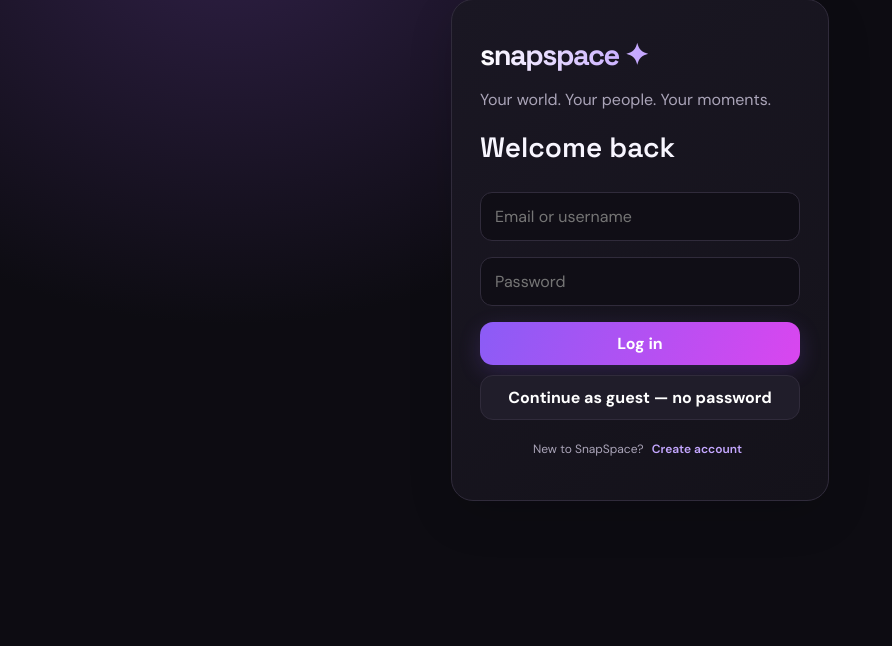
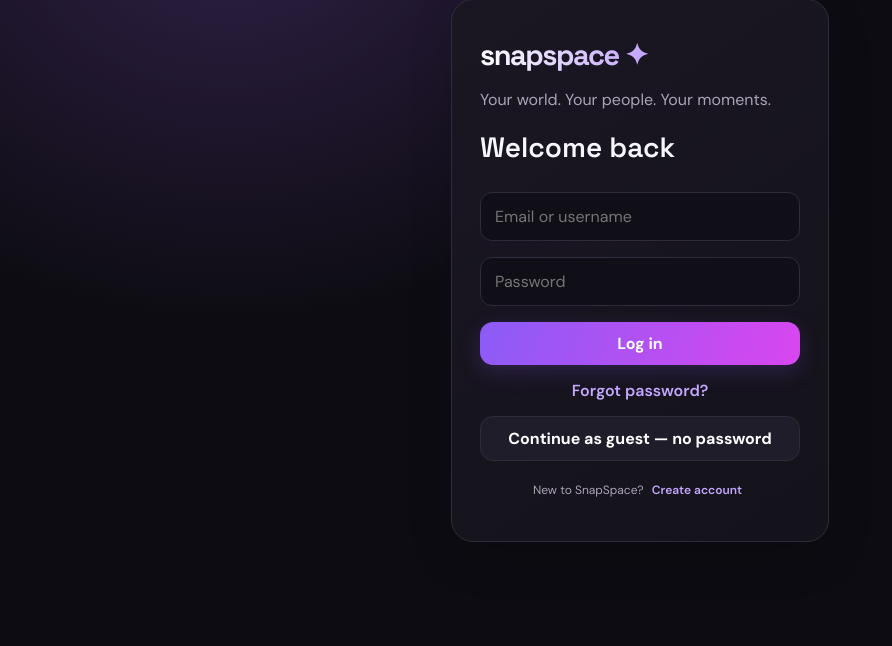
Before and after one commit to Riddhima-prog/snapspace, a Django app: page / in a window 1280 px wide. Shown: the part 91-737 px from the top of the page, without its empty margins (0-892 px from the left). Run offline with Django 5.2, Linux system fonts and the light colour scheme.

Commit message:
Add forgot password and reset UI

```diff
--- a/backend/social/templates/social/index.html
+++ b/backend/social/templates/social/index.html
@@ -10,7 +10,7 @@
 @media(max-width:700px){.shell{display:block;padding:12px 12px 85px}.sidebar{display:none}.mobile-head{display:flex;justify-content:space-between;align-items:center;padding:12px 4px}.mobile-head .brand{margin:0;font-size:25px}.topbar{margin:14px 0}.topbar h1{font-size:23px}.card{border-radius:18px}.bottom-nav{position:fixed;bottom:0;left:0;right:0;z-index:5;display:flex;justify-content:space-around;padding:10px 6px calc(10px + env(safe-area-inset-bottom));background:#14121aee;backdrop-filter:blur(18px);border-top:1px solid var(--line)}.bottom-nav button{background:none;border:0;color:var(--muted);font-size:21px}.bottom-nav button.active{color:#c4a7ff}.auth{margin:4vh auto;padding:14px}.auth-card{padding:22px}}
 </style></head>
 <body>
-<div id="authView" class="auth hidden"><div class="card auth-card"><div class="brand">snapspace ✦</div><p class="muted">Your world. Your people. Your moments.</p><h1 id="authTitle">Welcome back</h1><div id="registerFields" class="hidden"><input id="username" class="field" placeholder="Choose a username" autocomplete="username"></div><input id="email" class="field" type="text" placeholder="Email or username" autocomplete="username"><input id="password" class="field" type="password" placeholder="Password" autocomplete="current-password"><div id="authMessage"></div><button id="authSubmit" class="btn" style="width:100%;margin-top:8px">Log in</button><button id="demoLogin" class="btn secondary" style="width:100%;margin-top:10px">Continue as guest — no password</button><p class="muted tiny" style="text-align:center;margin-top:18px"><span id="authSwitchText">New to SnapSpace?</span> <button id="authSwitch" class="ghost" style="display:inline;padding:3px 5px;color:#c4a7ff">Create account</button></p></div></div>
+<div id="authView" class="auth hidden"><div class="card auth-card"><div class="brand">snapspace ✦</div><p class="muted">Your world. Your people. Your moments.</p><h1 id="authTitle">Welcome back</h1><div id="registerFields" class="hidden"><input id="username" class="field" placeholder="Choose a username" autocomplete="username"></div><input id="email" class="field" type="text" placeholder="Email or username" autocomplete="username"><input id="password" class="field" type="password" placeholder="Password" autocomplete="current-password"><div id="authMessage"></div><button id="authSubmit" class="btn" style="width:100%;margin-top:8px">Log in</button><button id="forgotPassword" class="ghost" style="display:block;margin:10px auto 0;padding:5px;color:#c4a7ff">Forgot password?</button><button id="demoLogin" class="btn secondary" style="width:100%;margin-top:10px">Continue as guest — no password</button><p class="muted tiny" style="text-align:center;margin-top:18px"><span id="authSwitchText">New to SnapSpace?</span> <button id="authSwitch" class="ghost" style="display:inline;padding:3px 5px;color:#c4a7ff">Create account</button></p></div></div>
 <div id="appView" class="shell hidden">
 <aside class="sidebar"><div class="brand">snapspace ✦</div><nav class="nav"><button class="active" data-tab="home"><span class="ico">⌂</span>Home</button><button data-tab="explore"><span class="ico">⌕</span>Explore</button><button data-tab="reels"><span class="ico">▣</span>Reels</button><button data-tab="notifications"><span class="ico">♡</span>Notifications</button><button data-tab="profile"><span class="ico">◉</span>Profile</button></nav><div class="side-bottom"><div class="profile-mini"><div class="avatar" id="sideAvatar">S</div><div style="min-width:0"><b id="sideName">Your profile</b><div class="muted tiny" id="sideHandle">@member</div></div><button id="logout" class="ghost" title="Log out">↗</button></div></div></aside>
 <main class="main"><div class="mobile-head"><div class="brand">snapspace ✦</div><button id="mobileLogout" class="ghost">Log out ↗</button></div><div class="topbar"><h1 id="pageTitle">Home feed</h1><span class="pill">✦ YOUR SPACE</span></div><div id="stories" class="stories"><div class="story"><div class="avatar"><span>+</span></div>Your story</div></div>
@@ -30,8 +30,12 @@ const $=id=>document.getElementById(id);const esc=s=>String(s??'').replace(/[&<>
 async function api(path,opts={}){const headers={'Content-Type':'application/json',...(opts.headers||{})};if(token)headers.Authorization='Bearer '+token;const r=await fetch(API+path,{...opts,headers});if(r.status===204)return null;const data=await r.json().catch(()=>({}));if(!r.ok)throw Error(data.detail||JSON.stringify(data)||'Request failed');return data}
 function showAuth(){ $('authView').classList.remove('hidden');$('appView').classList.add('hidden');$('bottomNav').classList.add('hidden')}
 function showApp(){ $('authView').classList.add('hidden');$('appView').classList.remove('hidden');$('bottomNav').classList.remove('hidden')}
-function authMode(){ $('demoLogin').classList.toggle('hidden',registerMode);$('authTitle').textContent=registerMode?'Create your account':'Welcome back';$('registerFields').classList.toggle('hidden',!registerMode);$('authSubmit').textContent=registerMode?'Create account':'Log in';$('authSwitchText').textContent=registerMode?'Already have an account?':'New to SnapSpace?';$('authSwitch').textContent=registerMode?'Log in':'Create account';$('email').placeholder=registerMode?'Email address':'Email or username';$('authMessage').innerHTML=''}
+function authMode(){ $('forgotPassword').classList.toggle('hidden',registerMode);$('demoLogin').classList.toggle('hidden',registerMode);$('authTitle').textContent=registerMode?'Create your account':'Welcome back';$('registerFields').classList.toggle('hidden',!registerMode);$('authSubmit').textContent=registerMode?'Create account':'Log in';$('authSwitchText').textContent=registerMode?'Already have an account?':'New to SnapSpace?';$('authSwitch').textContent=registerMode?'Log in':'Create account';$('email').placeholder=registerMode?'Email address':'Email or username';$('authMessage').innerHTML=''}
 $('authSwitch').onclick=()=>{registerMode=!registerMode;authMode()};
+$('forgotPassword').onclick=async()=>{const email=prompt('Enter the email address linked to your SnapSpace account:');if(!email)return;try{const r=await api('/auth/password-reset/',{method:'POST',body:JSON.stringify({email})});$('authMessage').innerHTML='<div class="status">'+esc(r.detail)+' If testing locally, check the PowerShell window running Django for the reset link.</div>'}catch(e){$('authMessage').innerHTML='<div class="status error">'+esc(e.message)+'</div>'}};
+const resetParams=new URLSearchParams(location.search);const resetUid=resetParams.get('reset_uid'),resetToken=resetParams.get('reset_token');
+if(resetUid&&resetToken){registerMode=false;showAuth();authMode();$('authTitle').textContent='Choose a new password';$('authSwitch').classList.add('hidden');$('forgotPassword').classList.add('hidden');$('demoLogin').classList.add('hidden');$('email').classList.add('hidden');$('password').placeholder='New password (at least 8 characters)';$('password').autocomplete='new-password';$('authSubmit').textContent='Update password';$('authSubmit').onclick=async()=>{const password=$('password').value;try{const r=await api('/auth/password-reset/confirm/',{method:'POST',body:JSON.stringify({uid:resetUid,token:resetToken,password})});$('authMessage').innerHTML='<div class="status">'+esc(r.detail)+'</div>';$('authSubmit').classList.add('hidden');history.replaceState({},'',location.pathname)}catch(e){$('authMessage').innerHTML='<div class="status error">'+esc(e.message)+'</div>'}}}
+
 $('demoLogin').onclick=async()=>{const b=$('demoLogin');b.disabled=true;b.textContent='Opening demo…';try{const d=await api('/auth/demo/',{method:'POST',body:'{}'});token=d.access;sessionStorage.setItem('ss_access',token);await boot()}catch(e){$('authMessage').innerHTML='<div class="status error">'+esc(e.message)+'</div>'}finally{b.disabled=false;b.textContent='Continue as guest — no password'}};
 $('authSubmit').onclick=async()=>{const btn=$('authSubmit');btn.disabled=true;try{if(registerMode){await api('/auth/register/',{method:'POST',body:JSON.stringify({email:$('email').value.trim(),username:$('username').value.trim().toLowerCase(),password:$('password').value})})}const creds=registerMode?$('username').value.trim().toLowerCase():$('email').value.trim();const d=await api('/auth/token/',{method:'POST',body:JSON.stringify({username:creds,password:$('password').value})});token=d.access;sessionStorage.setItem('ss_access',token);await boot()}catch(e){$('authMessage').innerHTML='<div class="status error">'+esc(e.message)+'</div>'}finally{btn.disabled=false}};
 async function boot(){try{me=await api('/me/');showApp();const n=me.username||'member';$('sideName').textContent=me.full_name||n;$('sideHandle').textContent='@'+n;$('sideAvatar').textContent=n[0].toUpperCase();$('composerAvatar').textContent=n[0].toUpperCase();await loadFeed()}catch(e){token='';sessionStorage.removeItem('ss_access');showAuth()}}
```
